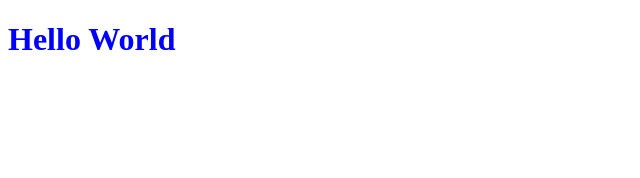
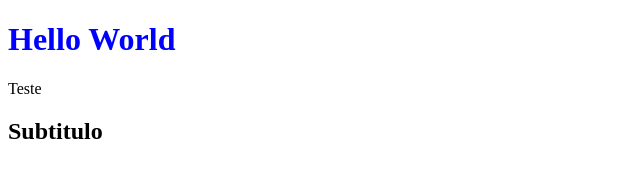
Before and after one commit to pedro-igor-pitl/aprendendo_Git_e_GitHub, a plain HTML site: page 1_primeiro_repo/index.html in a window 1280 px wide. Shown: the whole page, without its empty margins (0-640 px from the left). Drawn offline with Linux system fonts and the light colour scheme.

Commit message:
Enviando alterações

```diff
--- a/1_primeiro_repo/index.html
+++ b/1_primeiro_repo/index.html
@@ -8,5 +8,7 @@
 </head>
 <body>
     <h1>Hello World</h1>
+    <p>Teste</p>
+    <h2>Subtitulo</h2>
 </body>
 </html>
```
